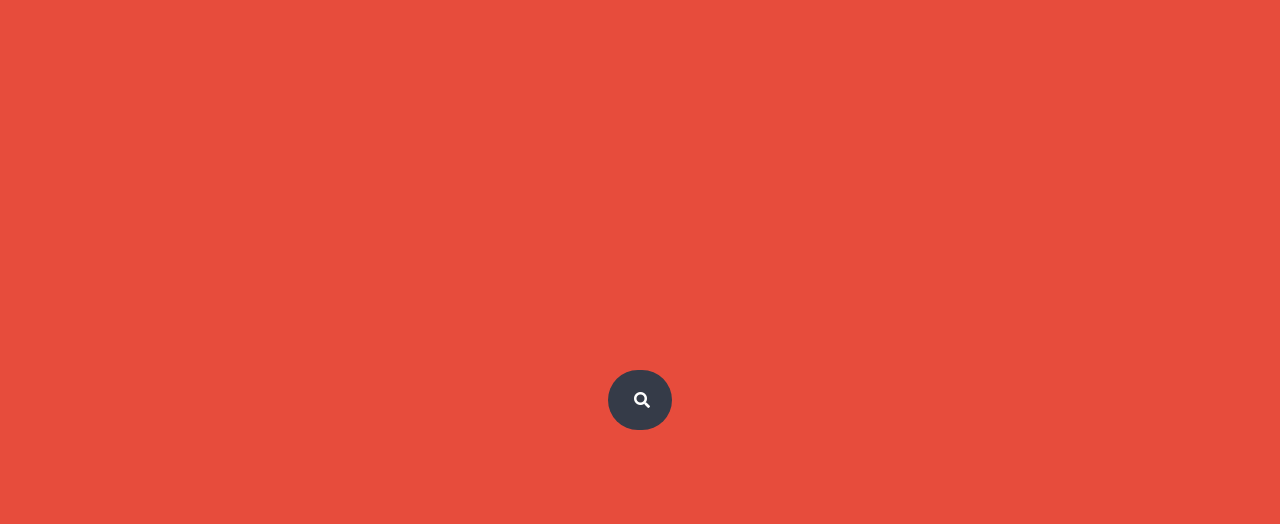
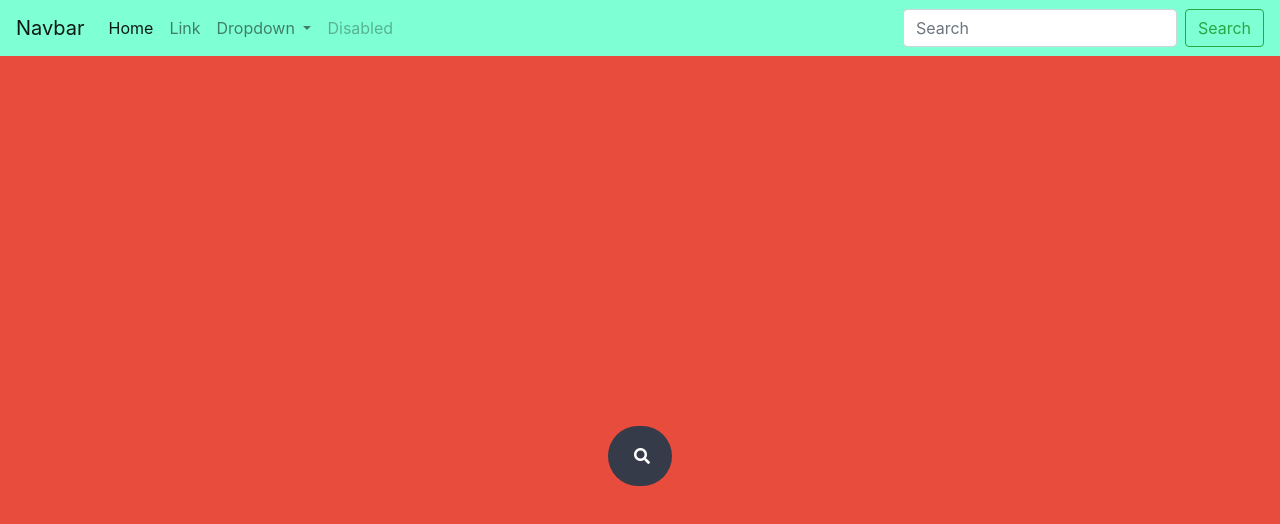
Before and after one commit to LorenzoLando/redDragon, a plain HTML site: page app/index.html in a window 1280 px wide. Drawn offline with nearby package versions, Linux system fonts and the light colour scheme.

Commit message:
attemp to override boostrap

```diff
--- a/app/index.html
+++ b/app/index.html
@@ -22,6 +22,48 @@
 
   <body>
 
+    <!-- inzio navbar -->
+    <nav class="navbar navbar-expand-lg navbar-light bg-light navbar--transparent">
+        <a class="navbar-brand" href="#">Navbar</a>
+        <button class="navbar-toggler" type="button" data-toggle="collapse" data-target="#navbarSupportedContent" aria-controls="navbarSupportedContent" aria-expanded="false" aria-label="Toggle navigation">
+          <span class="navbar-toggler-icon"></span>
+        </button>
+
+        <div class="collapse navbar-collapse" id="navbarSupportedContent">
+          <ul class="navbar-nav mr-auto">
+            <li class="nav-item active">
+              <a class="nav-link" href="#">Home <span class="sr-only">(current)</span></a>
+            </li>
+            <li class="nav-item">
+              <a class="nav-link" href="#">Link</a>
+            </li>
+            <li class="nav-item dropdown">
+              <a class="nav-link dropdown-toggle" href="#" id="navbarDropdown" role="button" data-toggle="dropdown" aria-haspopup="true" aria-expanded="false">
+                Dropdown
+              </a>
+              <div class="dropdown-menu" aria-labelledby="navbarDropdown">
+                <a class="dropdown-item" href="#">Action</a>
+                <a class="dropdown-item" href="#">Another action</a>
+                <div class="dropdown-divider"></div>
+                <a class="dropdown-item" href="#">Something else here</a>
+              </div>
+            </li>
+            <li class="nav-item">
+              <a class="nav-link disabled" href="#" tabindex="-1" aria-disabled="true">Disabled</a>
+            </li>
+          </ul>
+          <form class="form-inline my-2 my-lg-0">
+            <input class="form-control mr-sm-2" type="search" placeholder="Search" aria-label="Search">
+            <button class="btn btn-outline-success my-2 my-sm-0" type="submit">Search</button>
+          </form>
+        </div>
+      </nav>
+    <!-- fine navbar -->
+
+
+
+
+
         <div class="d-flex justify-content-center h-100">
           <div class="searchbar">
               <input id="main-search" class="search_input" type="text" name="" placeholder="Inserisci gli ingredienti .............">
--- a/app/style/navbar.css
+++ b/app/style/navbar.css
@@ -1,4 +1,3 @@
-#navbar--transparent {
-    font-size: 150px;
-    color: red;
+.navbar.navbar-expand-lg.navbar-light.bg-light.navbar--transparent{
+    background-color: aquamarine !important;
 }
```
